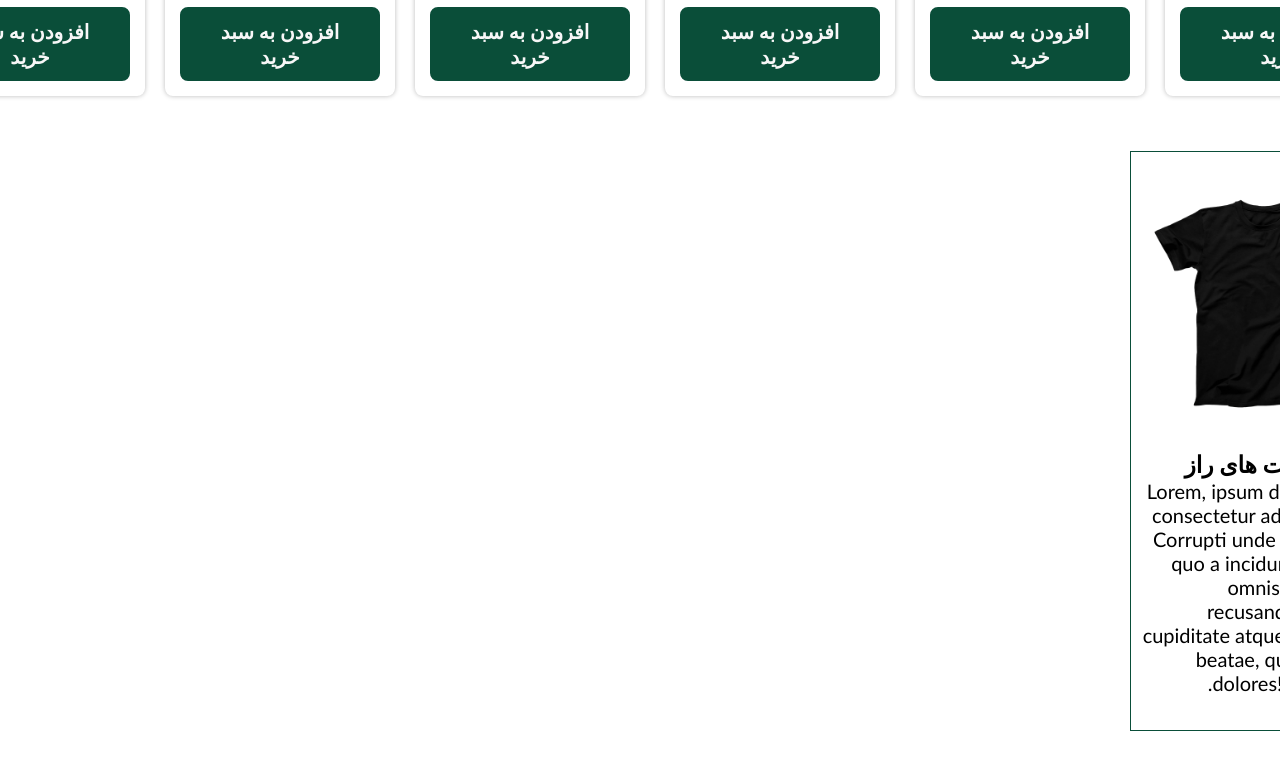
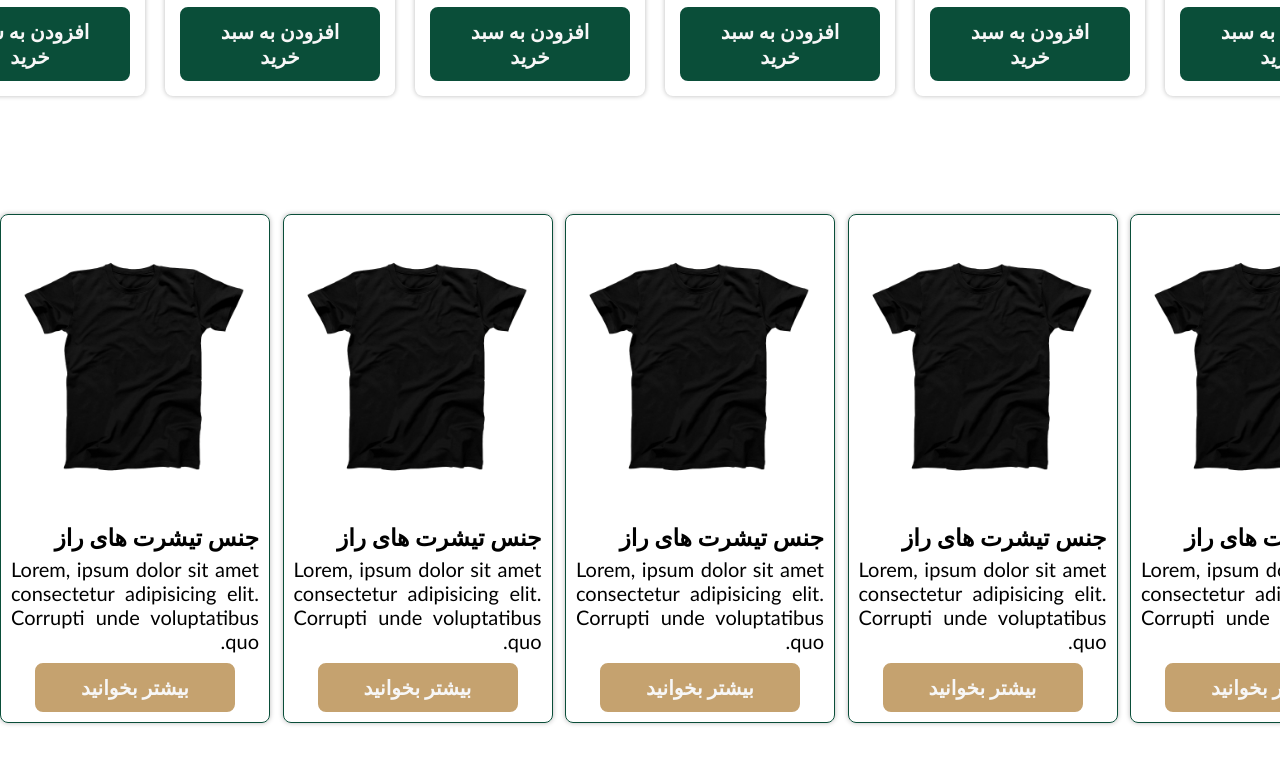
Before and after one commit to Hassan-Mousavi/T-shirt_online-shop, a plain HTML site: page index.html in a window 1280 px wide. Shown: the part 3246-4009 px from the top of the page. Drawn offline with Linux system fonts and the light colour scheme.

Commit message:
blogs cards

```diff
--- a/index.html
+++ b/index.html
@@ -728,6 +728,7 @@
     <!-- blog cards section -->
     <section class="blogs">
       <div class="container">
+        <h2 class="blog_title">وبلاگ</h2>
         <div class="blog_cards">
           <div class="blog_card">
             <img src="./images/card1.png" alt="blog card" class="blog_card_img" />
@@ -735,9 +736,51 @@
               <h3 class="blog_card_title">جنس تیشرت های راز</h3>
               <p class="blog_card_caption">
                 Lorem, ipsum dolor sit amet consectetur adipisicing elit.
-                Corrupti unde voluptatibus quo a incidunt architecto omnis quod
-                libero, recusandae nobis ea, cupiditate atque illo maxime
-                beatae, quasi delectus dolores! Temporibus.
+                Corrupti unde voluptatibus quo.
+              </p>
+            </div>
+            <a href="#" class="blog_card_link">بیشتر بخوانید</a>
+          </div>
+          <div class="blog_card">
+            <img src="./images/card1.png" alt="blog card" class="blog_card_img" />
+            <div class="blog_card_content">
+              <h3 class="blog_card_title">جنس تیشرت های راز</h3>
+              <p class="blog_card_caption">
+                Lorem, ipsum dolor sit amet consectetur adipisicing elit.
+                Corrupti unde voluptatibus quo.
+              </p>
+            </div>
+            <a href="#" class="blog_card_link">بیشتر بخوانید</a>
+          </div>
+          <div class="blog_card">
+            <img src="./images/card1.png" alt="blog card" class="blog_card_img" />
+            <div class="blog_card_content">
+              <h3 class="blog_card_title">جنس تیشرت های راز</h3>
+              <p class="blog_card_caption">
+                Lorem, ipsum dolor sit amet consectetur adipisicing elit.
+                Corrupti unde voluptatibus quo.
+              </p>
+            </div>
+            <a href="#" class="blog_card_link">بیشتر بخوانید</a>
+          </div>
+          <div class="blog_card">
+            <img src="./images/card1.png" alt="blog card" class="blog_card_img" />
+            <div class="blog_card_content">
+              <h3 class="blog_card_title">جنس تیشرت های راز</h3>
+              <p class="blog_card_caption">
+                Lorem, ipsum dolor sit amet consectetur adipisicing elit.
+                Corrupti unde voluptatibus quo.
+              </p>
+            </div>
+            <a href="#" class="blog_card_link">بیشتر بخوانید</a>
+          </div>
+          <div class="blog_card">
+            <img src="./images/card1.png" alt="blog card" class="blog_card_img" />
+            <div class="blog_card_content">
+              <h3 class="blog_card_title">جنس تیشرت های راز</h3>
+              <p class="blog_card_caption">
+                Lorem, ipsum dolor sit amet consectetur adipisicing elit.
+                Corrupti unde voluptatibus quo.
               </p>
             </div>
             <a href="#" class="blog_card_link">بیشتر بخوانید</a>
--- a/styles/app.css
+++ b/styles/app.css
@@ -184,7 +184,8 @@ body {
 .banners_title,
 .men_tshirt_title,
 .women_tshirt_title,
-.set_tshirt_title {
+.set_tshirt_title,
+.blog_title {
   margin-bottom: 1.5rem;
   padding-right: 1rem;
   font-size: 4rem;
@@ -424,16 +425,50 @@ body {
   color: #bbb;
 }
 /* section blogs */
-.blogs{
+.blogs {
   margin-bottom: 5rem;
+}
+.blog_cards {
+  display: flex;
+  justify-content: space-between;
+  align-items: center;
 }
 .blog_card {
   width: 27rem;
   height: auto;
   padding: 1rem;
   border: 1px solid #0a4e39;
+  border-radius: 8px;
+  box-shadow: 0 0 5px #bbb;
 }
-.blog_card_img{
+.blog_card_img {
   height: 50%;
   width: 100%;
+  margin-bottom: 1rem;
 }
+.blog_card_title {
+  margin-bottom: 0.5rem;
+}
+.blog_card_caption {
+  text-align: justify;
+  margin-bottom: 1rem;
+}
+.blog_card_link {
+  transition: all 0.3s ease;
+  display: block;
+  width: 20rem;
+  margin: 0 auto;
+  font-weight: 700;
+  text-decoration: none;
+  text-align: center;
+  color: #f7f7f7;
+  background-color: #c5a26f;
+  padding: 1rem 2rem;
+  border: 2px solid #c5a26f;
+  border-radius: 8px;
+}
+.blog_card_link:hover {
+  background-color: #f7f7f7;
+  color: #0a4e39;
+  border: 2px solid #0a4e39;
+}
```
